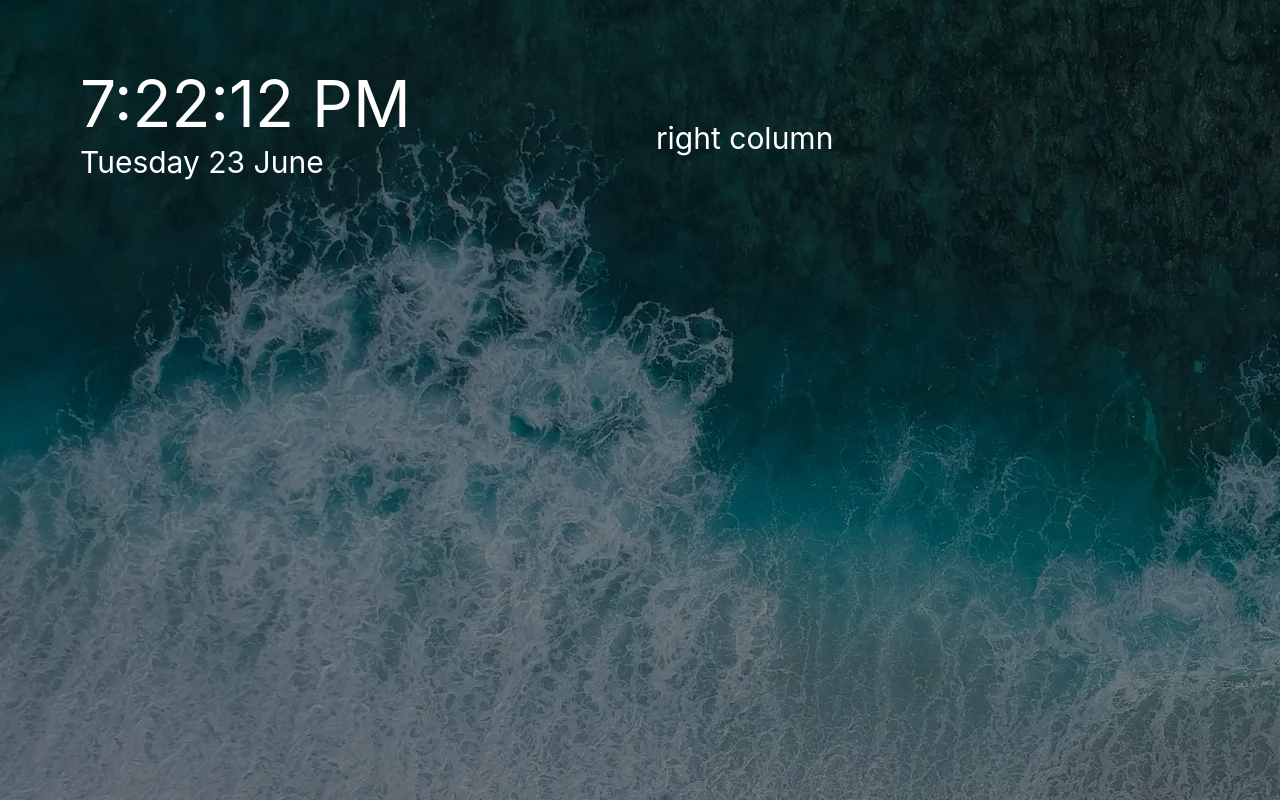
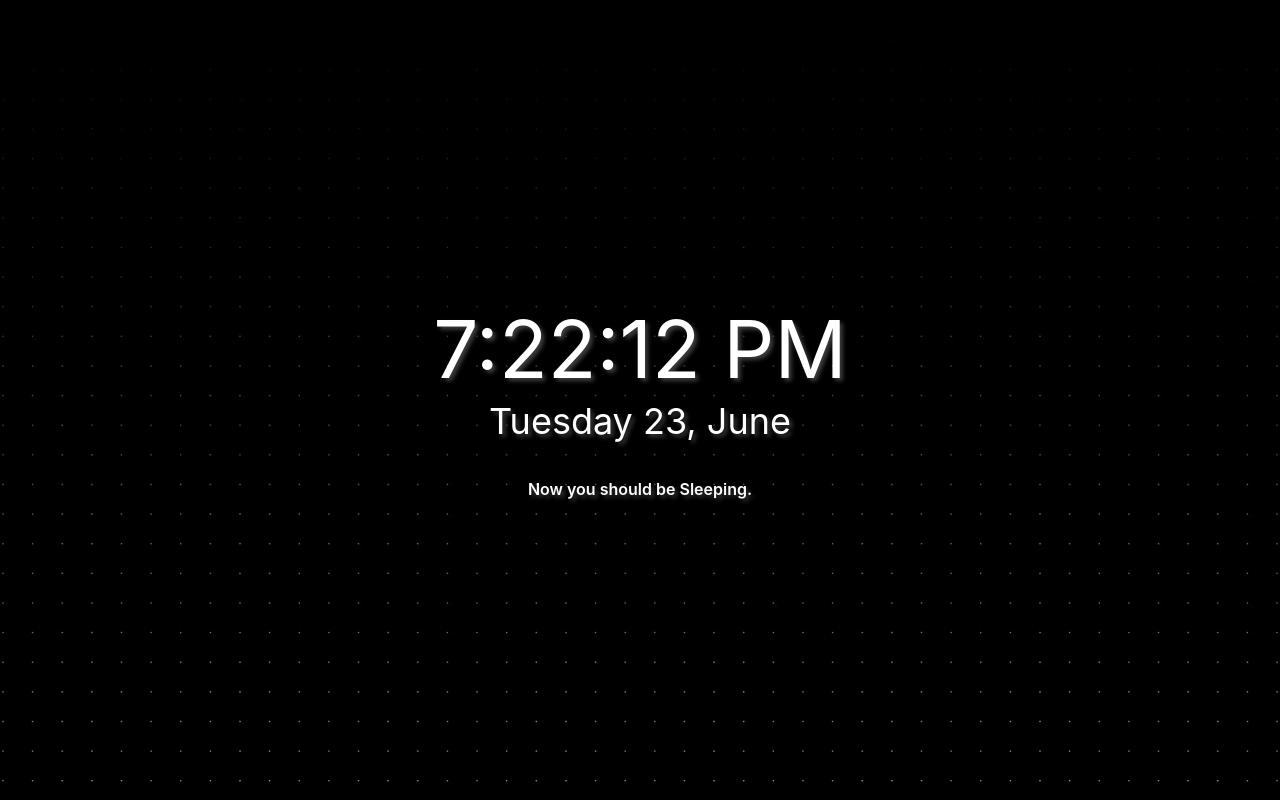
Before and after one commit to Giorat/newtab, a React (Create React App) app: page / in a window 1280 px wide. Built offline with nearby package versions, Linux system fonts and the light colour scheme.

Commit message:
center time and first draft of daily tips

```diff
--- a/src/App.tsx
+++ b/src/App.tsx
@@ -1,8 +1,10 @@
-import React, { Fragment, useState } from "react";
+import React, { useState } from "react";
 
 function App() {
+  const [whatCurrentThing, setCurrentThing] = useState("sleeping")
   const [currentDay, setDay] = useState(theCurrentDay)
   const [currentTime, setTime] = useState(theCurrentTime)
+
   setInterval(() => setTime(theCurrentTime), 1000);
 
   function capitalize(s: string): string {
@@ -10,9 +12,21 @@ function App() {
   }
 
   function theCurrentTime(): string {
-    const currentT = new Date().toLocaleTimeString()
+    const currentD = new Date();
+    const currentT : string = currentD.toLocaleTimeString()
     if (currentT === "00:00:01") {
       setDay(theCurrentDay)
+    }
+    const hour : number = currentD.getHours()
+    const minutes : number = currentD.getMinutes()
+    if(hour >= 9 && hour < 13 && whatCurrentThing){
+      setCurrentThing("working 9to5 - Morning")
+    }
+    if(hour >= 13 && hour < 14 && whatCurrentThing){
+      setCurrentThing("Lunch")
+    }
+    if(hour >= 14 && hour < 18 && whatCurrentThing){
+      setCurrentThing("working 9to5 - Afternoon")
     }
     return currentT
   }
@@ -21,39 +35,30 @@ function App() {
     const today: Date = new Date();
     const month = capitalize(today.toLocaleString('default', { month: 'long' }));
     const day = capitalize(today.toLocaleString('default', { weekday: 'long' }));
-    return day + " " + today.getDate() + ' ' + month
+    return day + " " + today.getDate() + ', ' + month
   }
 
-  const currentBackground = "/img/beach.webp"
+  const currentBackground = "/img/dark.webp"
   return (
-    <Fragment>
-      <div className="bg-gray-100 py-16 w-screen h-screen text-white" style={{ background: 'url('+currentBackground+')' }}>
-        <div className="bg-black opacity-50 fixed w-screen h-screen top-0 left-0 z-0"></div>
-        <div className="fixed w-screen h-screen top-0 left-0 z-10 py-16">
-          <div className="container px-4 sm:px-8 lg:px-16 xl:px-20 mx-auto">
-            <div className="grid grid-cols-1 md:grid-cols-12 gap-8 items-center">
-              <div className="col-span-6">
-                <h1 className="text-6xl max-w-xl  leading-tight">
+    <div className="overflow-hidden w-screen h-screen">
+      <div className="w-screen h-screen text-white bg-cover" style={{ backgroundImage: 'url('+currentBackground+')' }}>
+          <div className="container mx-auto">
+            <div className="flex items-center h-screen">
+              <div className="text-center self-center mx-auto">
+                <h1 className="text-7xl leading-tight text-shadow">
                   {currentTime}
                 </h1>
-                <h1 className=" text-3xl max-w-xl leading-tight">
+                <h1 className=" text-4xl leading-tight text-shadow">
                   {currentDay}
                 </h1>
-                <p className=" text-base leading-relaxed mt-8 font-semibold">
-
+                <p className=" text-base leading-relaxed mt-8 font-semibold text-shadow">
+                  Now you should be {capitalize(whatCurrentThing)}.
                 </p>
-              </div>
-
-              <div className="col-span-6">
-                <h1 className=" text-3xl max-w-xl leading-tight">
-                  right column
-              </h1>
               </div>
             </div>
           </div>
         </div>
-      </div>
-    </Fragment>
+    </div>
   );
 }
 
--- a/src/tailwind.css
+++ b/src/tailwind.css
@@ -5,3 +5,7 @@
 *{
     font-family: -apple-system,BlinkMacSystemFont,avenir next,avenir,helvetica neue,helvetica,ubuntu,roboto,noto,segoe ui,arial,sans-serif;
 }
+
+.text-shadow{
+    text-shadow: 3px 3px 4px #3e3e3e, 2px 2px 2px rgba(0,0,0,0)
+}
--- a/tailwind.config.js
+++ b/tailwind.config.js
@@ -4,7 +4,12 @@ module.exports = {
     content: ["./public/**/*.html", "./src/**/*.tsx", "./src/**/*.jsx"],
   },
   theme: {
-    extend: {},
+    extend: {
+      fontSize:{
+        '7xl': '5rem',
+        '8xl': '6rem'
+      },
+    },
   },
   variants: {},
   plugins: [],
```
